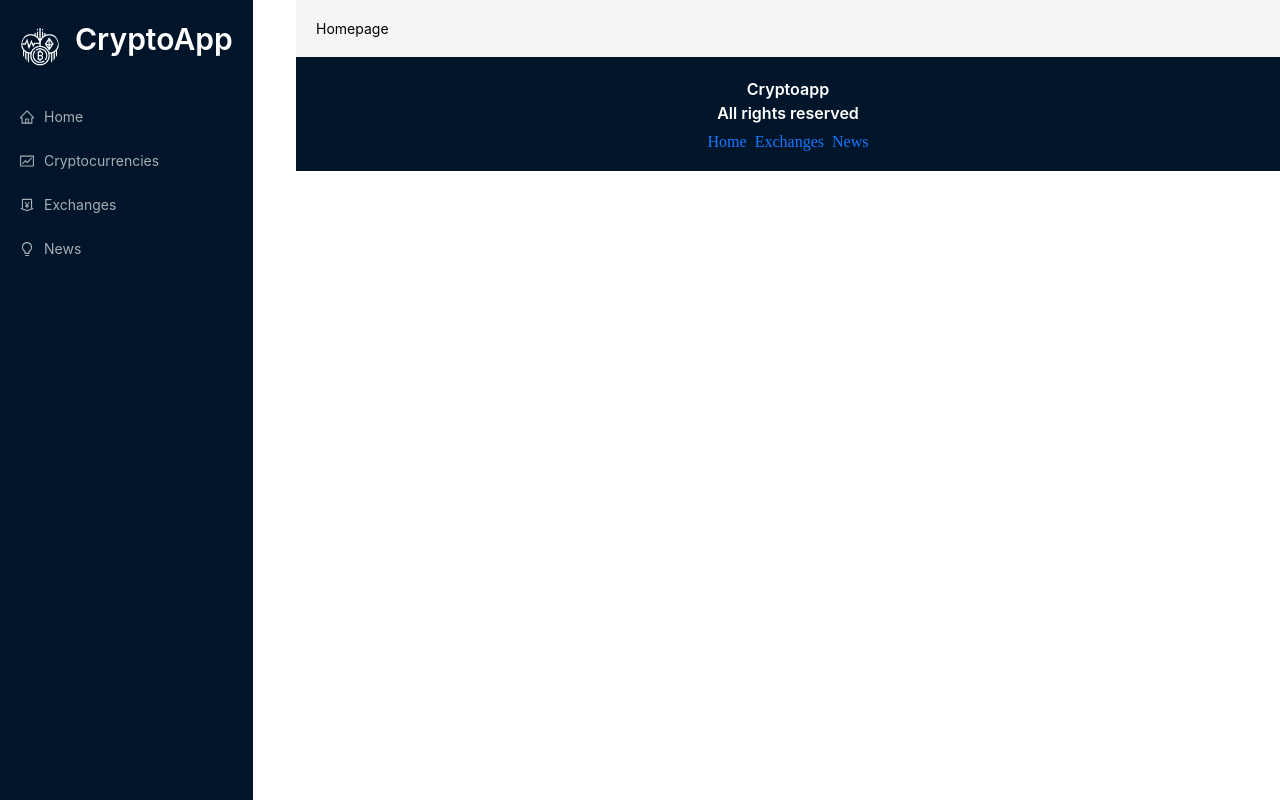
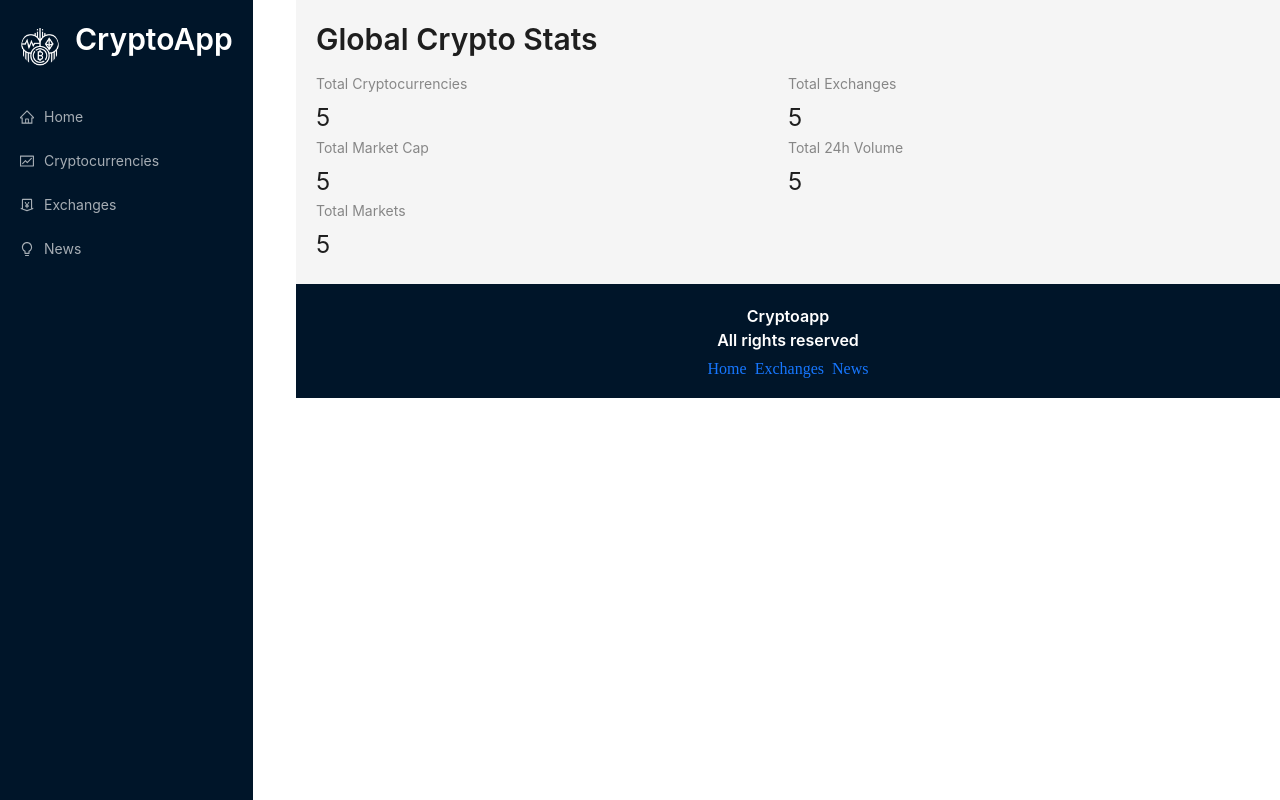
Before and after one commit to subham07-t/zenixcoin-crypto-app, a React (Create React App) app: page / in a window 1280 px wide. Built offline with nearby package versions, Linux system fonts and the light colour scheme.

Commit message:
Hompage layout created

```diff
--- a/src/components/Homepage.js
+++ b/src/components/Homepage.js
@@ -1,7 +1,34 @@
 import React from "react";
+import millify from "millify";
+import { Typography, Row, Col, Statistic } from "antd";
+import { Link } from "react-router-dom";
 
+const { Title } = Typography;
 const Homepage = () => {
-  return <div>Homepage</div>;
+  return (
+    <>
+      <Title level={2} className="heading">
+        Global Crypto Stats
+      </Title>
+      <Row>
+        <Col span={12}>
+          <Statistic title="Total Cryptocurrencies" value={5} />
+        </Col>
+        <Col span={12}>
+          <Statistic title="Total Exchanges" value={5} />
+        </Col>
+        <Col span={12}>
+          <Statistic title="Total Market Cap" value={5} />
+        </Col>
+        <Col span={12}>
+          <Statistic title="Total 24h Volume" value={5} />
+        </Col>
+        <Col span={12}>
+          <Statistic title="Total Markets" value={5} />
+        </Col>
+      </Row>
+    </>
+  );
 };
 
 export default Homepage;
```
